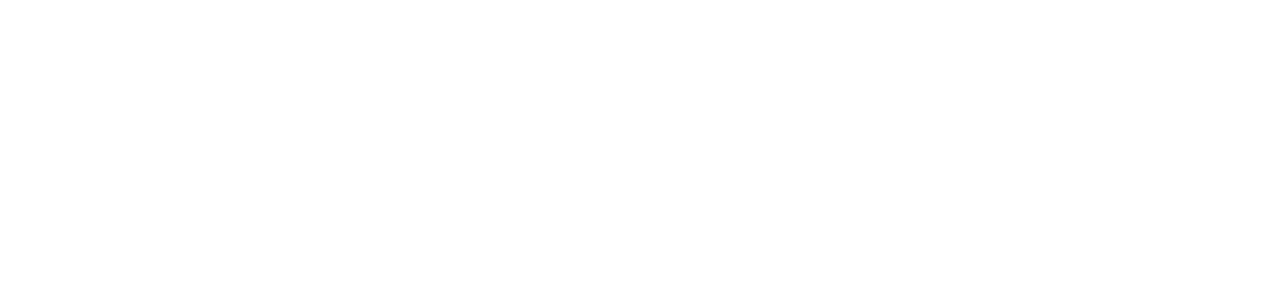
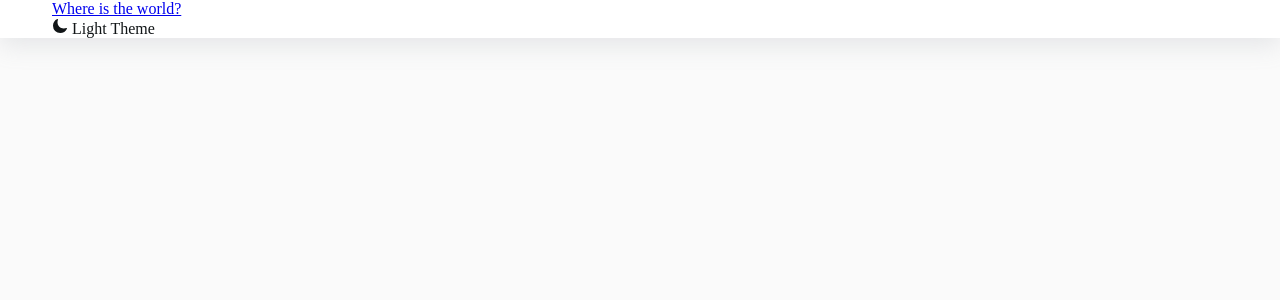
Before and after one commit to dziraev/rest-countries, a React (Create React App) app: page / in a window 1280 px wide. Shown: the top 300 px of the page. Built offline with nearby package versions, Linux system fonts and the light colour scheme.

Commit message:
Created ThemeSwitcher

```diff
--- a/package.json
+++ b/package.json
@@ -9,6 +9,7 @@
     "axios": "^1.3.4",
     "react": "^18.2.0",
     "react-dom": "^18.2.0",
+    "react-icons": "^4.7.1",
     "react-router-dom": "^6.8.2",
     "react-scripts": "5.0.1",
     "styled-components": "^5.3.6",
--- a/src/App.js
+++ b/src/App.js
@@ -1,9 +1,10 @@
+import { Header } from "./components/Header";
 
 function App() {
   return (
-    <div >
-
-    </div>
+    <>
+      <Header />
+    </>
   );
 }
 
--- /dev/null
+++ b/src/components/Container.jsx
@@ -0,0 +1,9 @@
+import styled from 'styled-components'
+
+
+export const Container =  styled.div`
+  width: 100%;
+  max-width: 1240px;
+  margin: 0 auto;
+  padding: 0 2rem;
+`;
--- /dev/null
+++ b/src/components/Header.jsx
@@ -0,0 +1,44 @@
+import styled from 'styled-components'
+import { useState, useEffect } from "react";
+import { IoMoon, IoMoonOutline } from 'react-icons/io5'
+
+import { Container } from './Container'
+
+
+const HeaderEl = styled.div`
+	box-shadow: var(--shadow);
+	background-color: var(--colors-ui-base);
+`;
+
+const Wrapper = styled.div``;
+
+const Title = styled.a.attrs({
+	href: '/',
+})``;
+
+const ThemeSwitcher = styled.div``
+
+export const Header = () => {
+	const [theme, setTheme] = useState('light');
+
+	const toggleTheme = () => setTheme(theme === 'light' ? 'dark' : 'light')
+
+	useEffect(()=>{
+		document.body.setAttribute('data-theme', theme)
+	}, [theme])
+
+	return (
+		<HeaderEl>
+			<Container>
+				<Wrapper>
+					<Title>
+						Where is the world?
+					</Title>
+					<ThemeSwitcher onClick={toggleTheme}>
+						<IoMoon /> Light Theme
+					</ThemeSwitcher>
+				</Wrapper>
+			</Container>
+		</HeaderEl>
+	);
+};
```
Also changed, not shown: 1 other file (tests, documents, lock files or other folders).
